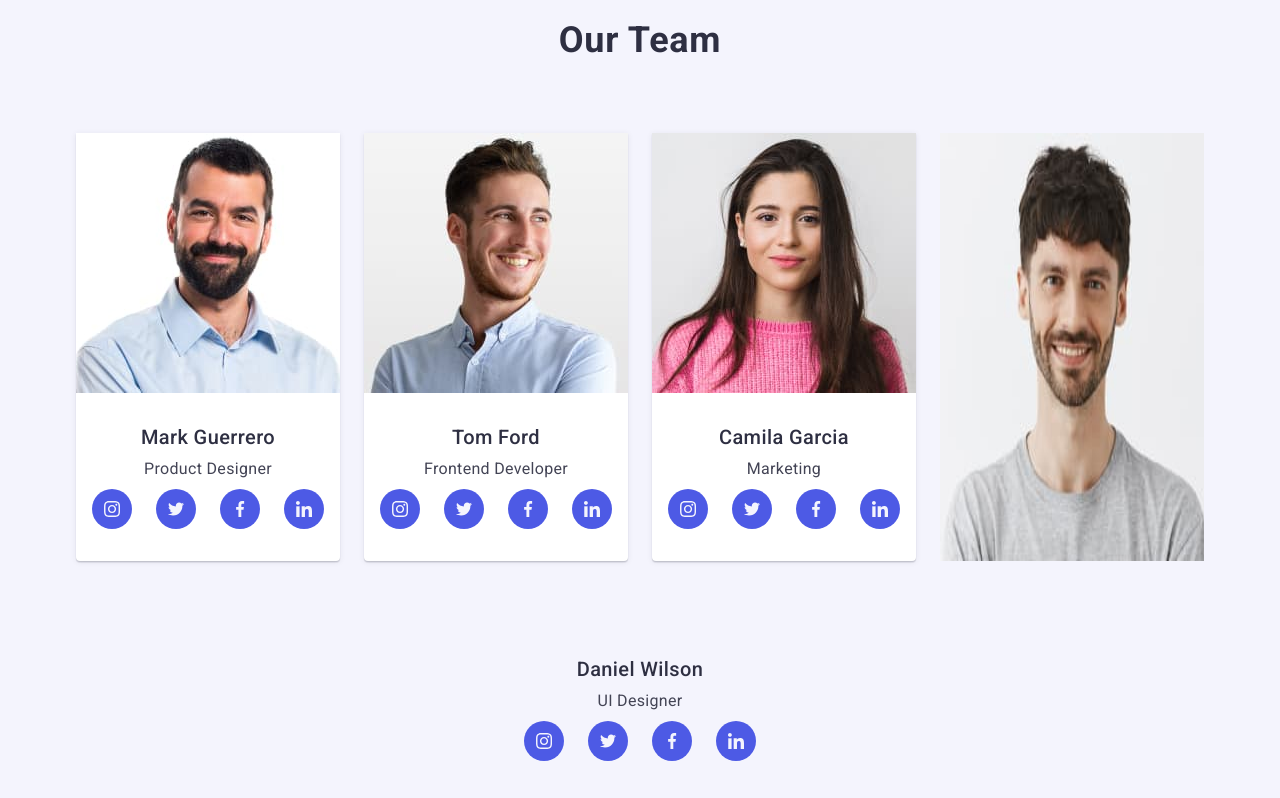
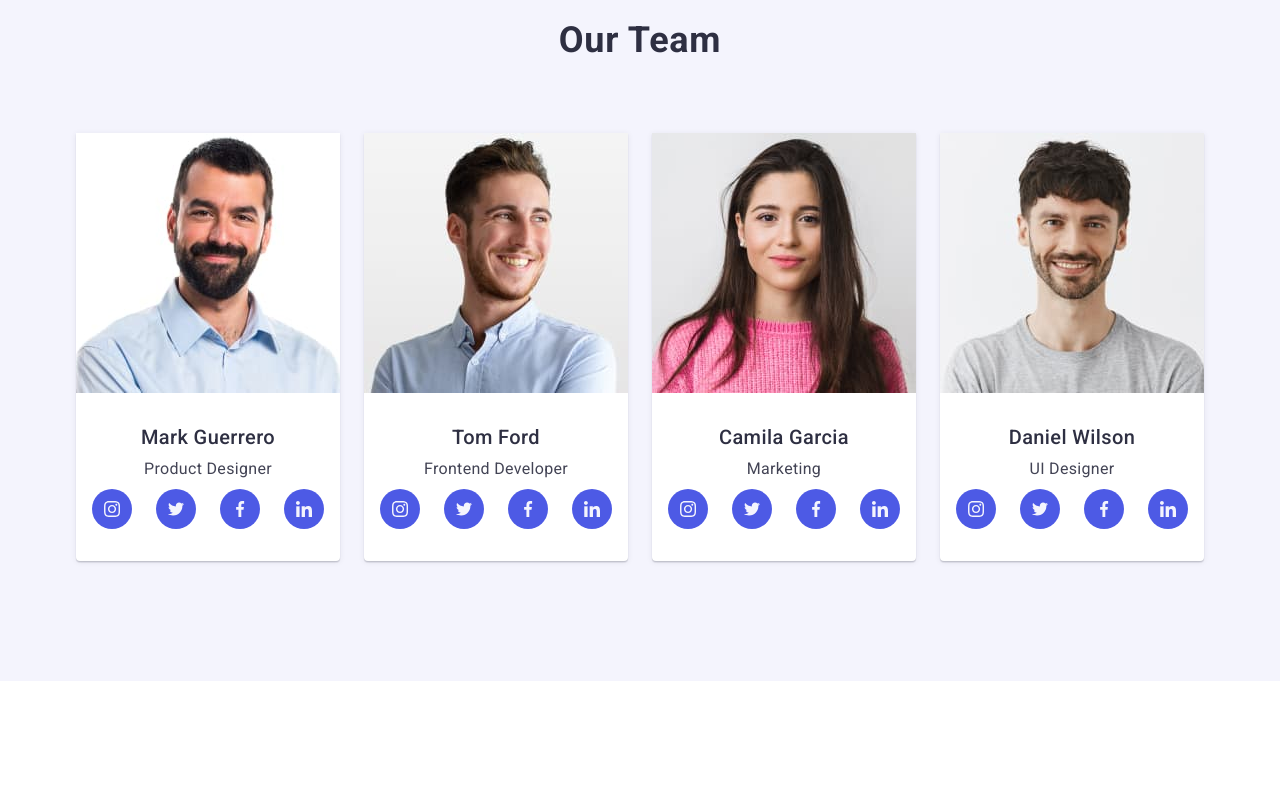
Before and after one commit to MikhailChuza/goit-markup-hw-06, a plain HTML site: page index.html in a window 1280 px wide. Shown: the part 1260-2058 px from the top of the page. Drawn offline with nearby package versions, Linux system fonts and the light colour scheme.

Commit message:
Update index.html

```diff
--- a/index.html
+++ b/index.html
@@ -366,8 +366,8 @@
                 </ul>
               </div>
             </li>
-
-             <img
+            <li class="photo-layer">
+              <img
                 srcset="
                   ./images/team-card-4.jpg    1x,
                   ./images/team-card-4@2x.jpg 2x
@@ -482,7 +482,7 @@
 
             <li class="possibilities-layer">
               <div class="overlay">
-               <picture>
+                <picture>
                   <source
                     srcset="
                       ./images/payment-desk.jpg    1x,
@@ -639,7 +639,7 @@
 
             <li class="possibilities-layer">
               <div class="overlay">
-               <picture>
+                <picture>
                   <source
                     srcset="
                       ./images/courses-desk.jpg    1x,
```
